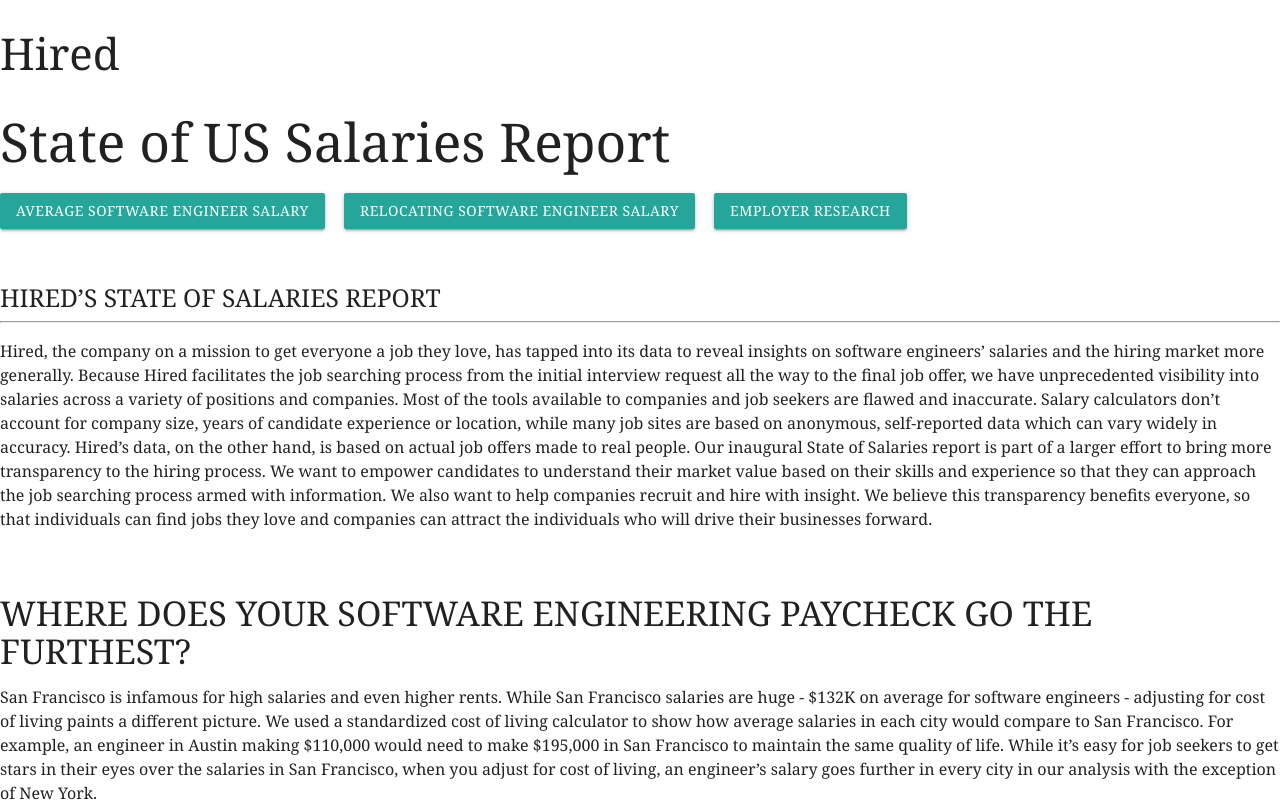
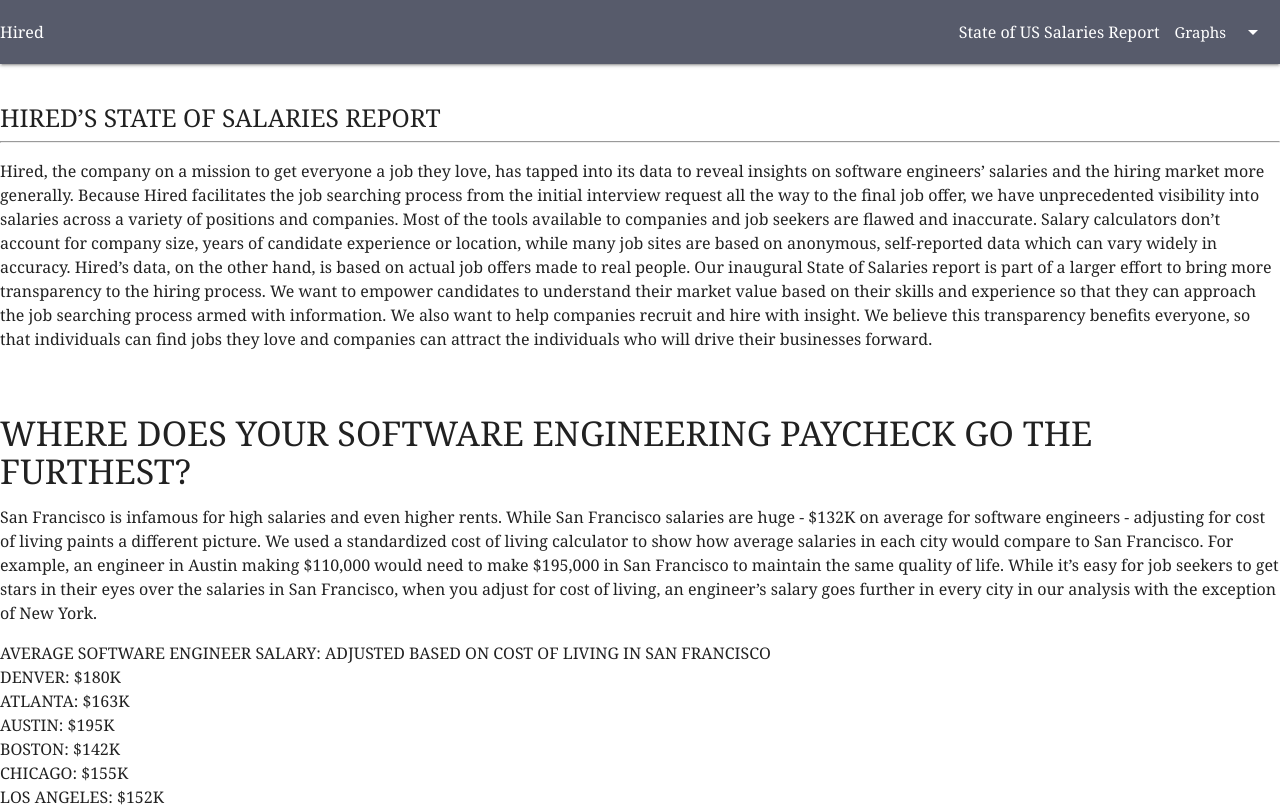
Before and after one commit to relative-rene/hiredPDF, a website: page index.html in a window 1280 px wide. Shown: the top 812 px of the page. Drawn offline with nearby package versions, Linux system fonts and the light colour scheme.

Commit message:
[feature]adds nav bar

```diff
--- a/index.html
+++ b/index.html
@@ -14,14 +14,23 @@
 
   </head>
   <body>
-    <section class="page-header">
-      <h3 class="project-name">Hired</h3>
-      <h2 class="project-tagline">State of US Salaries Report</h2>
-      <a href="#average-eng" class="btn">Average Software Engineer Salary</a>
-      <a href="#average-relo" class="btn">Relocating Software Engineer Salary</a>
-      <a href="#people-chart" class="btn">Employer Research</a>
-    </section>
-    <br>
+    <!-- Dropdown Structure -->
+    <ul id="dropdown1" class="dropdown-content">
+      <li><a href="#average-eng">Software Engineer Salary</a></li>
+      <li><a href="#average-relo">Relocating Salary</a></li>
+      <li><a href="#people-chart">Employer Research</a></li>
+    </ul>
+    <nav>
+      <div class="nav-wrapper">
+        <a href="https://hired.com/" class="hired">Hired</a>
+        <ul class="right hide-on-med-and-down">
+          <li class='center-align'>State of US Salaries Report</li>
+          <!-- Dropdown Trigger -->
+          <li><a class="dropdown-button" href="#!" data-activates="dropdown1">Graphs<i class="material-icons right">arrow_drop_down</i></a></li>
+        </ul>
+      </div>
+    </nav>
+      <br>
     <h5> HIRED’S STATE OF SALARIES REPORT</h5>
     <hr>
     <p>Hired, the company on a mission to get everyone a job they love, has tapped into its
--- a/styles/stylesheet.css
+++ b/styles/stylesheet.css
@@ -1,31 +1,19 @@
-* {
-  box-sizing: border-box;
-}
+
 body {
   font-family: "Georgia",  "Arial";
   font-size: 16px;
-  line-height: 1.5;
+
 }
 
-a {
-  color: #1e6bb8;
-  text-decoration: none;
-}
 a:hover {
   text-decoration: underline;
 }
 
-.btn {
-  display: inline-block;
-  margin-bottom: 1rem;
-  color: rgba(255, 255, 255, 0.7);
-  background-color: rgba(255, 255, 255, 0.08);
-  border-color: rgba(255, 255, 255, 0.2);
-  border-style: solid;
-  border-width: 1px;
-  border-radius: 0.3rem;
-  transition: color 0.2s, background-color 0.2s, border-color 0.2s;
+.nav-wrapper {
+  background-color: rgb(87,91,107);
+  color: #fff;
 }
-  .btn + .btn {
-    margin-left: 1rem;
-   }
+
+hr {
+  color:#1CB78C;
+}
```
